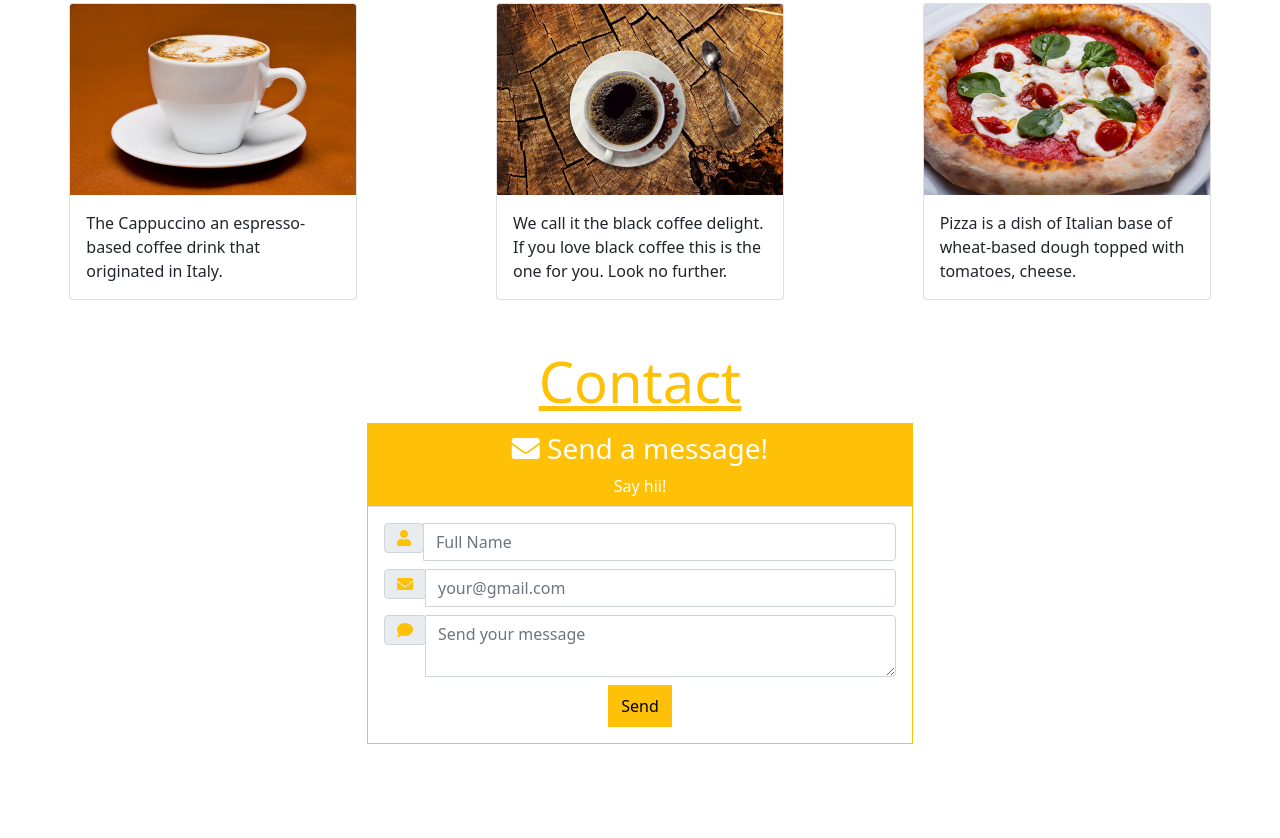
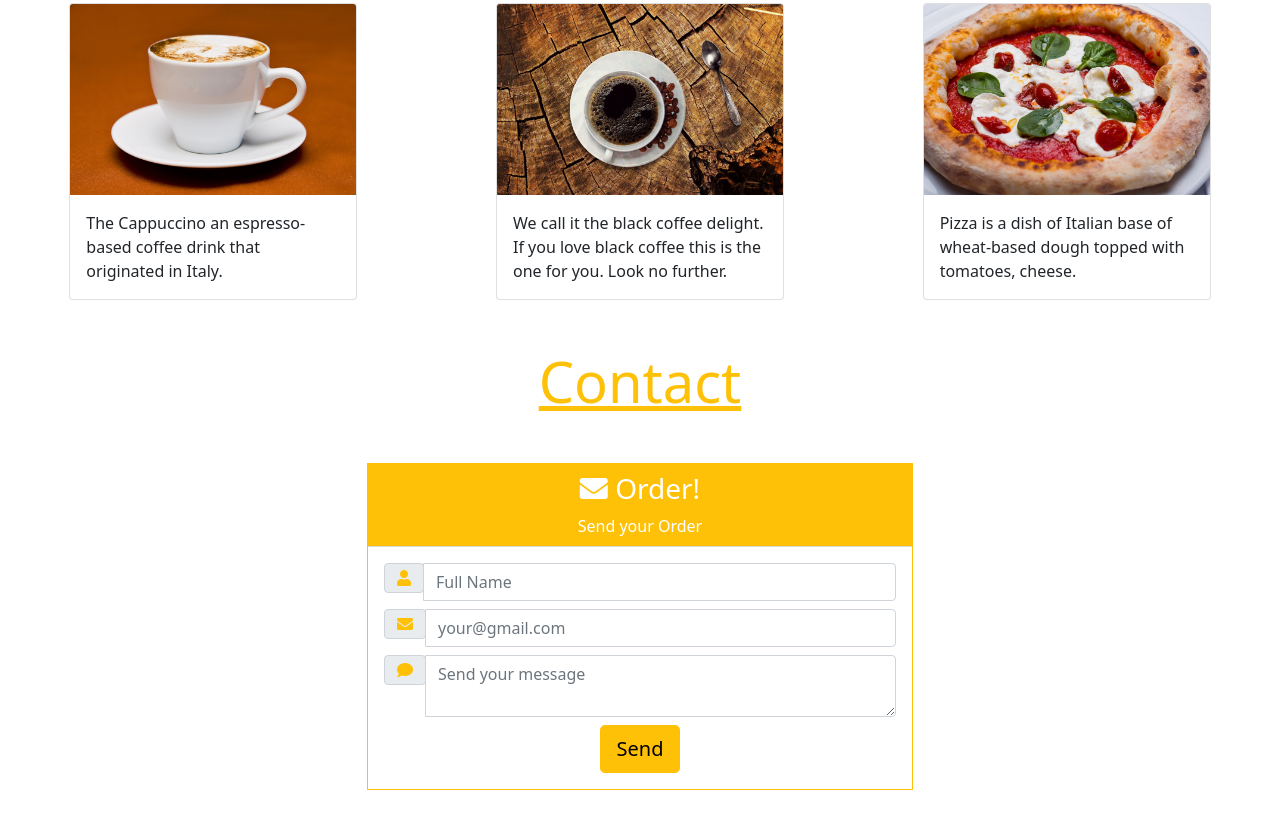
Before and after one commit to dipeshchaudhari2908/foodzone, a plain HTML site: page index.html in a window 1280 px wide. Shown: the part 1809-2647 px from the top of the page. Before the commit the page ends 2601 px from the top, so only its background shows below. Drawn offline with nearby package versions, Linux system fonts and the light colour scheme.

Commit message:
Changes on contact form

```diff
--- a/index.html
+++ b/index.html
@@ -196,6 +196,8 @@
         <h1  class="display-4 text-warning"><u>Contact</u></h1>
       </div>
 
+      <div  class="mt-5"></div>
+      <div  class="mt-5"></div>
 
       <div class="container">
 
@@ -209,8 +211,8 @@
                             <div class="card border-warning rounded-0">
                                 <div class="card-header p-0">
                                     <div class="bg-warning text-white text-center py-2">
-                                        <h3><i class="fa fa-envelope"></i> Send a message!</h3>
-                                        <p class="m-0">Say hii!</p>
+                                        <h3><i class="fa fa-envelope"></i> Order!</h3>
+                                        <p class="m-0">Send your Order</p>
                                     </div>
                                 </div>
                                 <div class="card-body p-3">
@@ -243,7 +245,7 @@
                                     </div>
 
                                     <div class="text-center">
-                                        <input type="submit" value="Send" class="btn btn-warning btn-block rounded-0 py-2">
+                                        <input type="submit" value="Send" class="btn btn-warning btn-lg">
                                     </div>
                                 </div>
 
```
